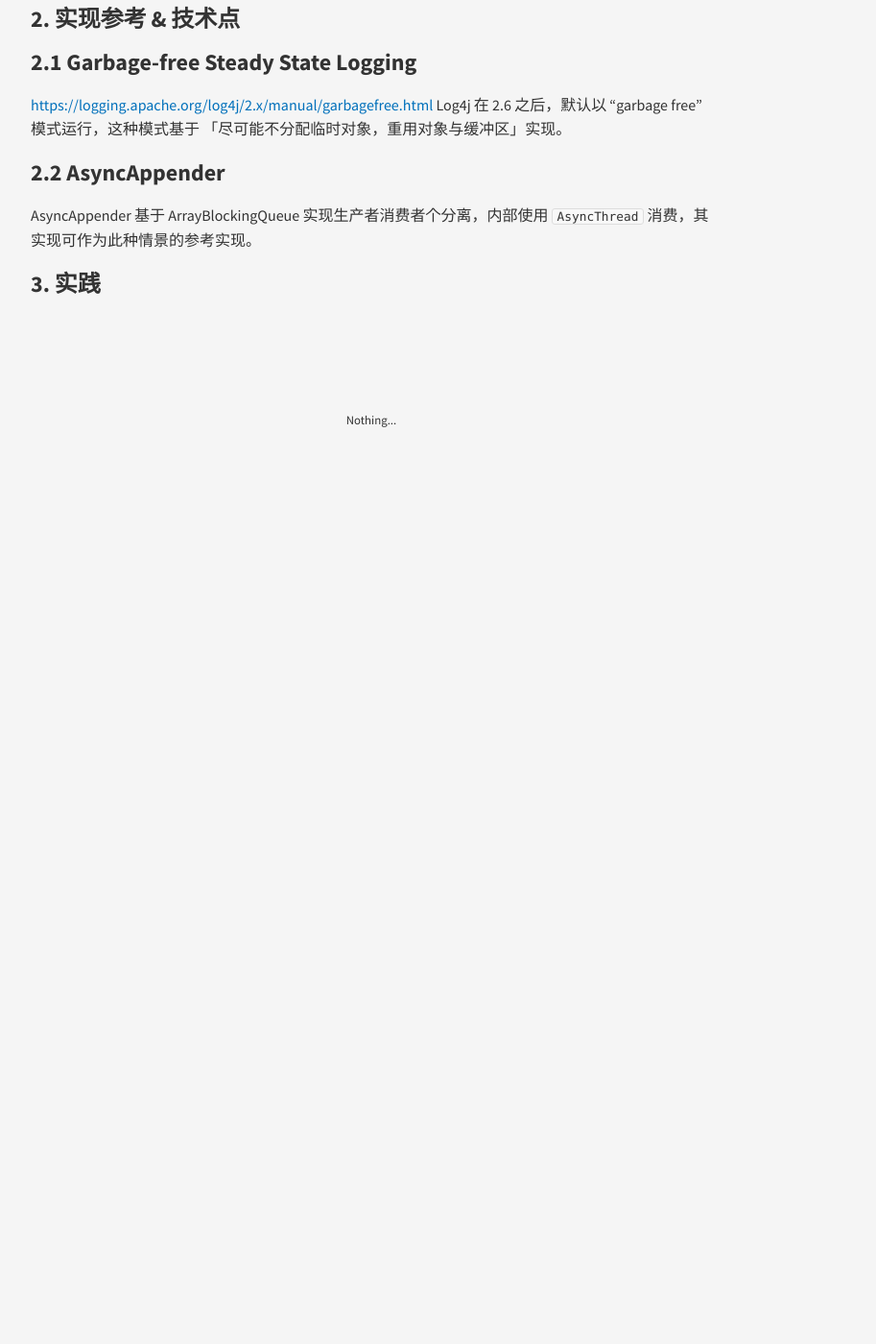
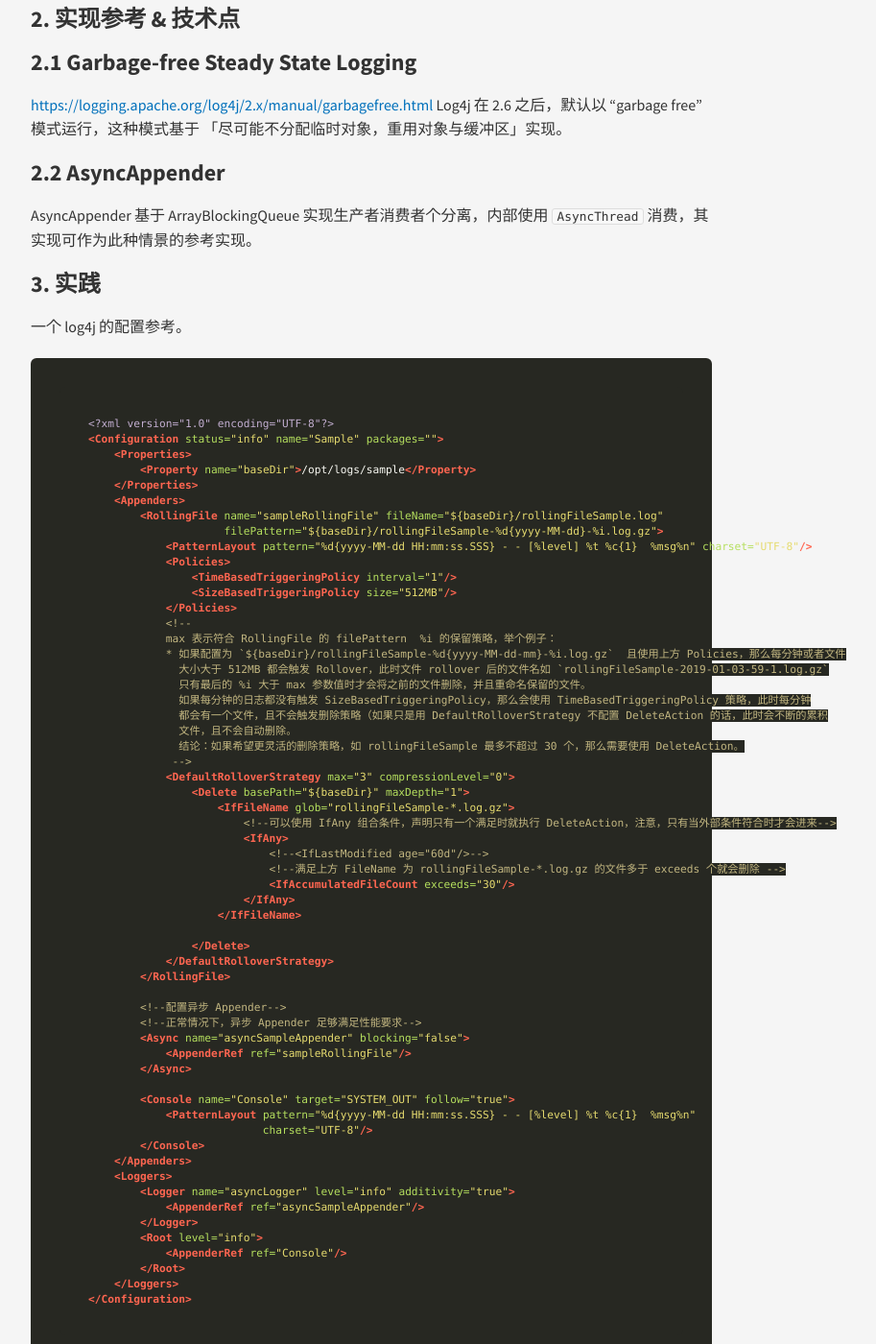
Before and after one commit to younghz/younghz.github.io, a Jekyll site: the page built from _posts/2018-12-31-log.md, in a window 1280 px wide and 1400 px high, scrolled down 6183 px. Shown: the whole window at 96% size, without its empty margins (253-1166 px from the left). Built offline with Jekyll 4.4.1, drawn with Linux system fonts in a browser that asks for light colours; nearby versions of some CDN libraries; before the commit the page ends 6650 px from its top, so only the background shows below that.

Commit message:
Update log

````diff
--- a/_posts/2018-12-31-log.md
+++ b/_posts/2018-12-31-log.md
@@ -193,3 +193,66 @@ Log4j 支持自定义扩展，具体可见：[https://logging.apache.org/log4j/2
 AsyncAppender 基于 ArrayBlockingQueue 实现生产者消费者个分离，内部使用 `AsyncThread` 消费，其实现可作为此种情景的参考实现。
 
 # 3. 实践
+
+一个 log4j 的配置参考。
+
+```xml
+<?xml version="1.0" encoding="UTF-8"?>
+<Configuration status="info" name="Sample" packages="">
+    <Properties>
+        <Property name="baseDir">/opt/logs/sample</Property>
+    </Properties>
+    <Appenders>
+        <RollingFile name="sampleRollingFile" fileName="${baseDir}/rollingFileSample.log"
+                     filePattern="${baseDir}/rollingFileSample-%d{yyyy-MM-dd}-%i.log.gz">
+            <PatternLayout pattern="%d{yyyy-MM-dd HH:mm:ss.SSS} - - [%level] %t %c{1}  %msg%n" charset="UTF-8"/>
+            <Policies>
+                <TimeBasedTriggeringPolicy interval="1"/>
+                <SizeBasedTriggeringPolicy size="512MB"/>
+            </Policies>
+            <!--
+            max 表示符合 RollingFile 的 filePattern  %i 的保留策略，举个例子：
+            * 如果配置为 `${baseDir}/rollingFileSample-%d{yyyy-MM-dd-mm}-%i.log.gz`  且使用上方 Policies，那么每分钟或者文件
+              大小大于 512MB 都会触发 Rollover，此时文件 rollover 后的文件名如 `rollingFileSample-2019-01-03-59-1.log.gz`
+              只有最后的 %i 大于 max 参数值时才会将之前的文件删除，并且重命名保留的文件。
+              如果每分钟的日志都没有触发 SizeBasedTriggeringPolicy，那么会使用 TimeBasedTriggeringPolicy 策略，此时每分钟
+              都会有一个文件，且不会触发删除策略（如果只是用 DefaultRolloverStrategy 不配置 DeleteAction 的话，此时会不断的累积
+              文件，且不会自动删除。
+              结论：如果希望更灵活的删除策略，如 rollingFileSample 最多不超过 30 个，那么需要使用 DeleteAction。
+             -->
+            <DefaultRolloverStrategy max="3" compressionLevel="0">
+                <Delete basePath="${baseDir}" maxDepth="1">
+                    <IfFileName glob="rollingFileSample-*.log.gz">
+                        <!--可以使用 IfAny 组合条件，声明只有一个满足时就执行 DeleteAction，注意，只有当外部条件符合时才会进来-->
+                        <IfAny>
+                            <!--<IfLastModified age="60d"/>-->
+                            <!--满足上方 FileName 为 rollingFileSample-*.log.gz 的文件多于 exceeds 个就会删除 -->
+                            <IfAccumulatedFileCount exceeds="30"/>
+                        </IfAny>
+                    </IfFileName>
+
+                </Delete>
+            </DefaultRolloverStrategy>
+        </RollingFile>
+
+        <!--配置异步 Appender-->
+        <!--正常情况下，异步 Appender 足够满足性能要求-->
+        <Async name="asyncSampleAppender" blocking="false">
+            <AppenderRef ref="sampleRollingFile"/>
+        </Async>
+
+        <Console name="Console" target="SYSTEM_OUT" follow="true">
+            <PatternLayout pattern="%d{yyyy-MM-dd HH:mm:ss.SSS} - - [%level] %t %c{1}  %msg%n"
+                           charset="UTF-8"/>
+        </Console>
+    </Appenders>
+    <Loggers>
+        <Logger name="asyncLogger" level="info" additivity="true">
+            <AppenderRef ref="asyncSampleAppender"/>
+        </Logger>
+        <Root level="info">
+            <AppenderRef ref="Console"/>
+        </Root>
+    </Loggers>
+</Configuration>
+```
````
